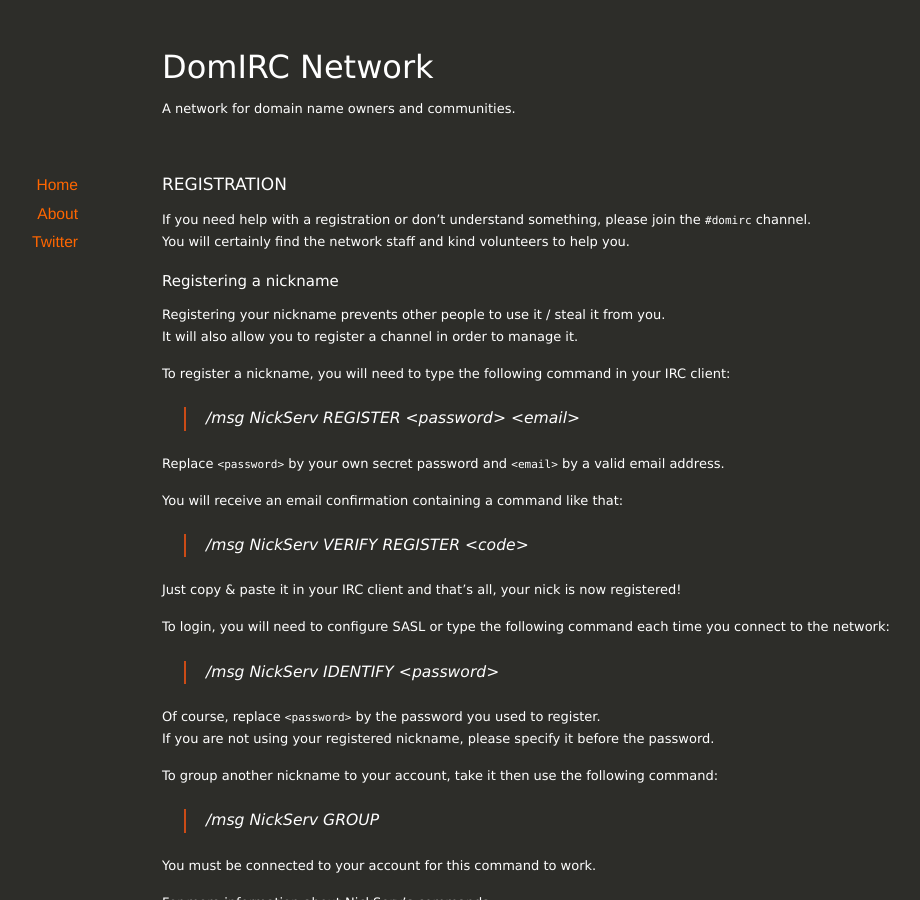
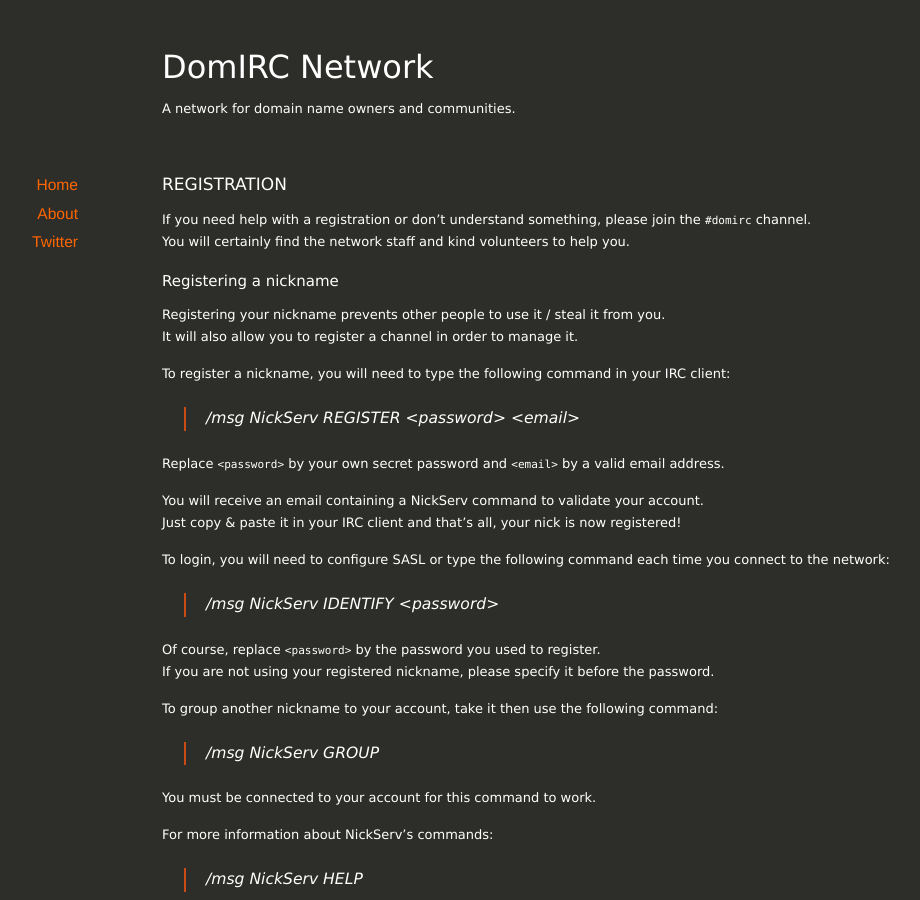
Before and after one commit to DomIRC/domirc.github.io, a Jekyll site: the page built from registration/index.markdown, in a window 1280 px wide and 900 px high. Shown: the whole window, without its empty margins (28-948 px from the left). Built offline with Jekyll 4.4.1, drawn with Linux system fonts in a browser that asks for light colours; nearby versions of some CDN libraries.

Commit message:
removed a useless part, changed some markdown

```diff
--- a/registration/index.markdown
+++ b/registration/index.markdown
@@ -8,7 +8,9 @@
 If you need help with a registration or don't understand something, please join the `#domirc` channel.
 You will certainly find the network staff and kind volunteers to help you.
 
+
 ## Registering a nickname
+
 Registering your nickname prevents other people to use it / steal it from you.
 It will also allow you to register a channel in order to manage it.
 
@@ -18,10 +20,7 @@
 
 Replace `<password>` by your own secret password and `<email>` by a valid email address.
 
-You will receive an email confirmation containing a command like that:
-
-> /msg NickServ VERIFY REGISTER \<code\>
-
+You will receive an email containing a NickServ command to validate your account.
 Just copy & paste it in your IRC client and that's all, your nick is now registered!
 
 To login, you will need to configure SASL or type the following command each time you connect to the network:
@@ -47,6 +46,7 @@
 Before registering any channel, you must have registered your nickname (see [Registering a nickname](#registering-a-nickname)).
 Trying to register a channel with an unregistered nickname or without being identified to services **will** fail.
 
+
 ### Domain name channels
 In order to register a channel matching your domain name (*e.g.* #domain.tld) you have to set a TXT record as `DomIRC <nick>` (case insensitive) on the domain root or any subdomain you wish to register on the network.
 You will need to replace `<nick>` by the nickname you use on DomIRC in order to prove your domain name ownership.
@@ -55,6 +55,7 @@
 If your nickname doesn't match the one in the record or the record is otherwise invalid, channel registration will fail.
 We advise you remove the TXT record once your channel is registered in order to prevent channel theft if your nickname is dropped.
 Once your channel is registered, you may register a channel for any section of your website (*e.g.* #domain.tld/staff) without needing verification.
+
 
 ### Group channels
 Any channel whose name begins with a single sharp without matching a domain name (*e.g.* #group) is considered as a **group channel**.
```
